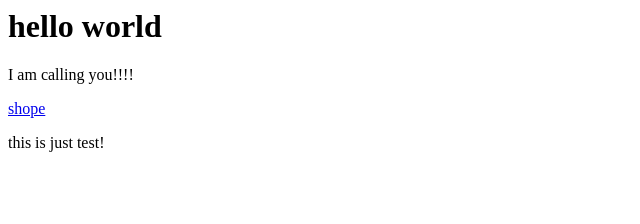
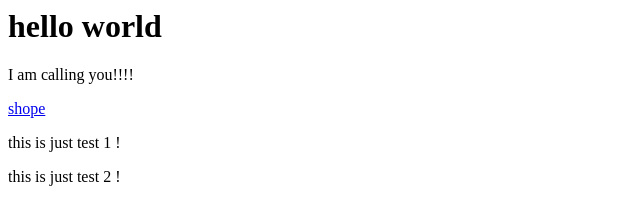
Before and after one commit to amirmmd9/project, a plain HTML site: page index.html in a window 1280 px wide. Shown: the whole page, without its empty margins (0-640 px from the left). Drawn offline with Linux system fonts and the light colour scheme.

Commit message:
update index.html

```diff
--- a/index.html
+++ b/index.html
@@ -1,4 +1,5 @@
 <h1>hello world</h1>
 <p>I am  calling you!!!!</p>
 <a href = "shope.html">shope</a>
-<p>this is just test!</p>
+<p>this is just test 1 !</p>
+<p>this is just test 2 !</p>
```
